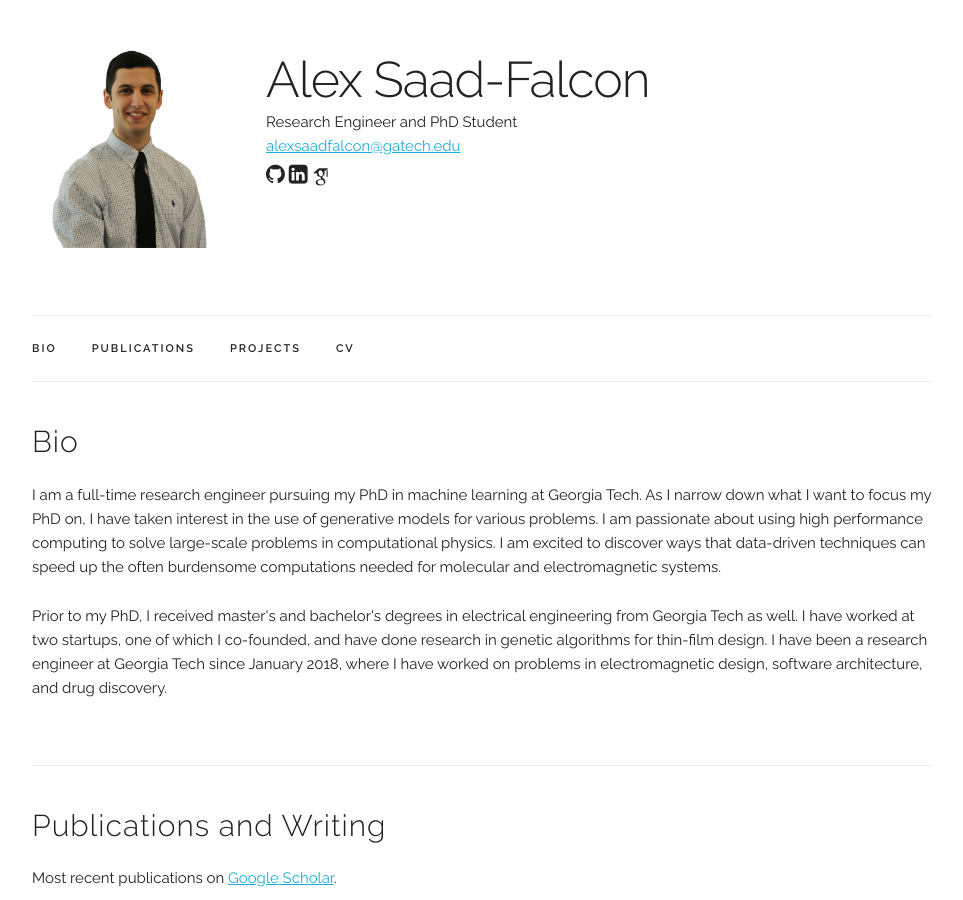
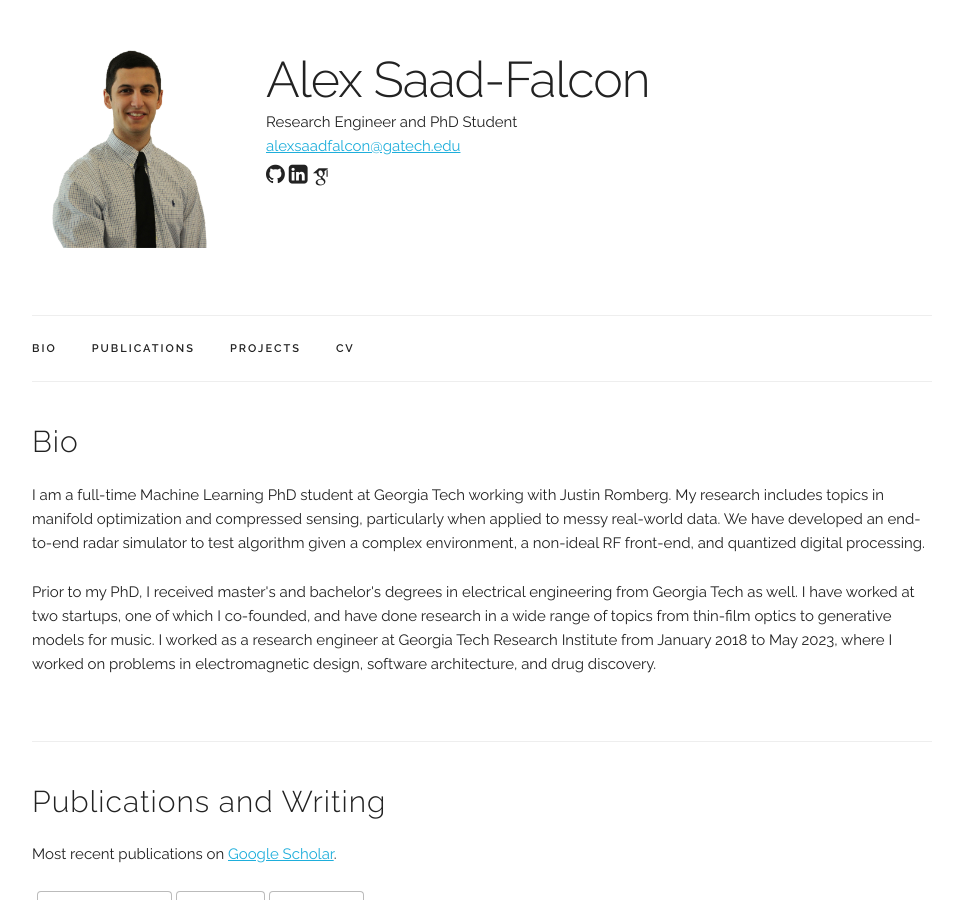
Before and after one commit to alexsaadfalcon/alexsaadfalcon.github.io, a Jekyll site: the page built from index.html, in a window 1280 px wide and 900 px high. Shown: the whole window, without its empty margins (158-1121 px from the left). Built offline with Jekyll 4.4.1, drawn with Linux system fonts in a browser that asks for light colours; some web fonts are replaced.

Commit message:
Update intro

```diff
--- a/index.html
+++ b/index.html
@@ -6,16 +6,19 @@ title: Personal Webpage
 <div class="docs-section" id="bio">
   <h4>Bio</h4>
   <p>
-  I am a full-time research engineer pursuing my PhD in machine learning at Georgia Tech.
+  <!-- I am a full-time research engineer pursuing my PhD in machine learning at Georgia Tech.
   As I narrow down what I want to focus my PhD on, I have taken interest in the use of generative models for various problems.
   I am passionate about using high performance computing to solve large-scale problems in computational physics.
-  I am excited to discover ways that data-driven techniques can speed up the often burdensome computations needed for molecular and electromagnetic systems.
+  I am excited to discover ways that data-driven techniques can speed up the often burdensome computations needed for molecular and electromagnetic systems. -->
+  I am a full-time Machine Learning PhD student at Georgia Tech working with Justin Romberg. My research includes topics in manifold optimization and compressed sensing,
+  particularly when applied to messy real-world data.
+  We have developed an end-to-end radar simulator to test algorithm given a complex environment, a non-ideal RF front-end, and quantized digital processing.
 </p>
 
   <p>
   Prior to my PhD, I received master's and bachelor's degrees in electrical engineering from Georgia Tech as well.
-  I have worked at two startups, one of which I co-founded, and have done research in genetic algorithms for thin-film design.
-  I have been a research engineer at Georgia Tech since January 2018, where I have worked on problems in electromagnetic design, software architecture, and drug discovery.
+  I have worked at two startups, one of which I co-founded, and have done research in a wide range of topics from thin-film optics to generative models for music.
+  I worked as a research engineer at Georgia Tech Research Institute from January 2018 to May 2023, where I worked on problems in electromagnetic design, software architecture, and drug discovery.
   </p>
 </div>
 
```
